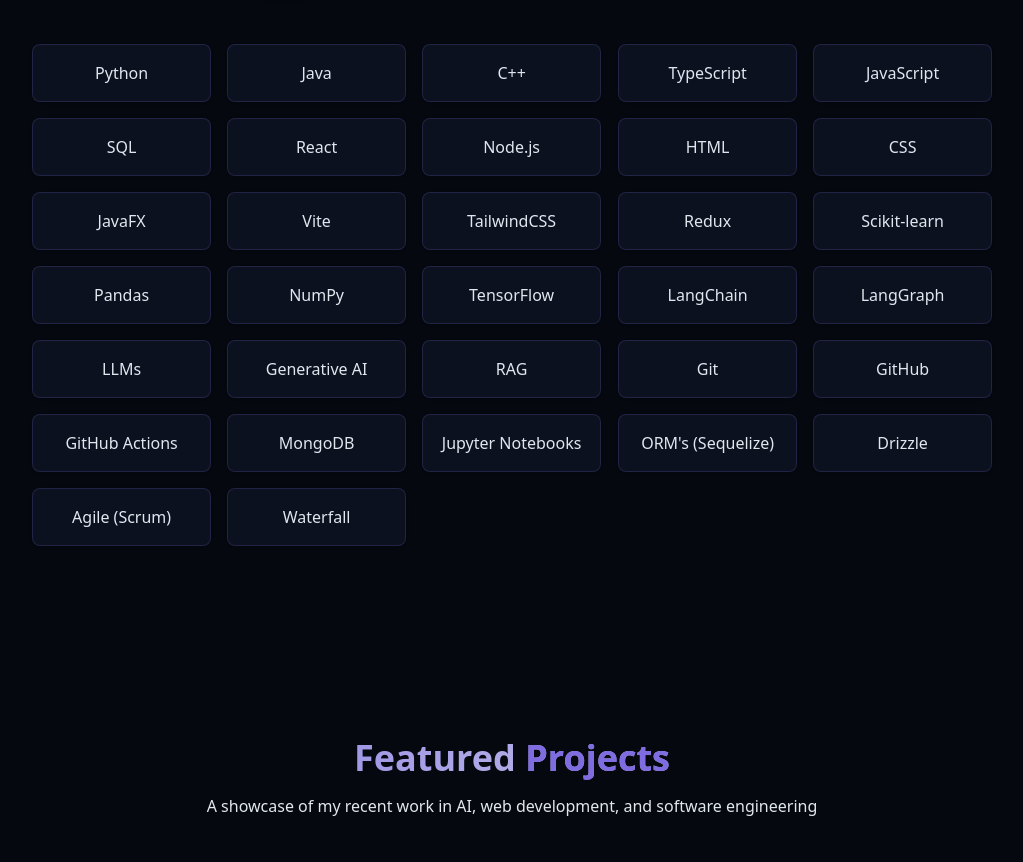
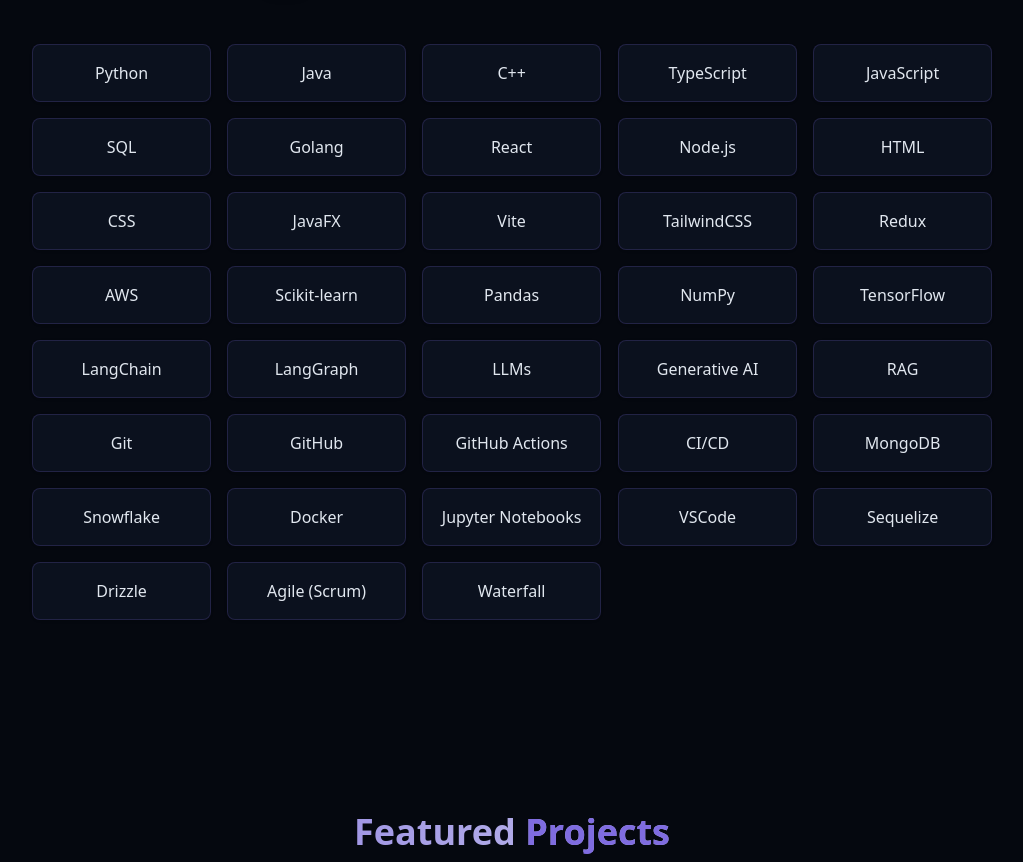
Before and after one commit to grudzinskio/Personal_Website, a React (Vite) app: page / in a window 1280 px wide. Shown: the part 2069-2931 px from the top of the page, without its empty margins (128-1151 px from the left). Built offline with nearby package versions, Linux system fonts and the light colour scheme.

Commit message:
updated skills

```diff
--- a/src/components/SkillsSection.jsx
+++ b/src/components/SkillsSection.jsx
@@ -9,6 +9,7 @@ const skills = [
     { name: "TypeScript", category: "languages" },
     { name: "JavaScript", category: "languages" },
     { name: "SQL", category: "languages" },
+    { name: "Golang", category: "languages" },
 
     // Web Development
     { name: "React", category: "web" },
@@ -19,6 +20,7 @@ const skills = [
     { name: "Vite", category: "web" },
     { name: "TailwindCSS", category: "web" },
     { name: "Redux", category: "web" },
+    { name: "AWS", category: "web" },
 
     // AI/ML
     { name: "Scikit-learn", category: "AI" },
@@ -35,10 +37,14 @@ const skills = [
     { name: "Git", category: "tools" },
     { name: "GitHub", category: "tools" },
     { name: "GitHub Actions", category: "tools" },
+    { name: "CI/CD", category: "tools" },
     { name: "MongoDB", category: "tools" },
+    { name: "Snowflake", category: "tools" },
+    { name: "Docker", category: "tools" },
     { name: "Jupyter Notebooks", category: "tools" },
-    { name: "ORM's (Sequelize) ", category: "tools" },
-    { name: "Drizzle ", category: "tools" },
+    { name: "VSCode", category: "tools" },
+    { name: "Sequelize", category: "tools" },
+    { name: "Drizzle", category: "tools" },
 
     // Methodologies
     { name: "Agile (Scrum)", category: "methodologies" },
```
